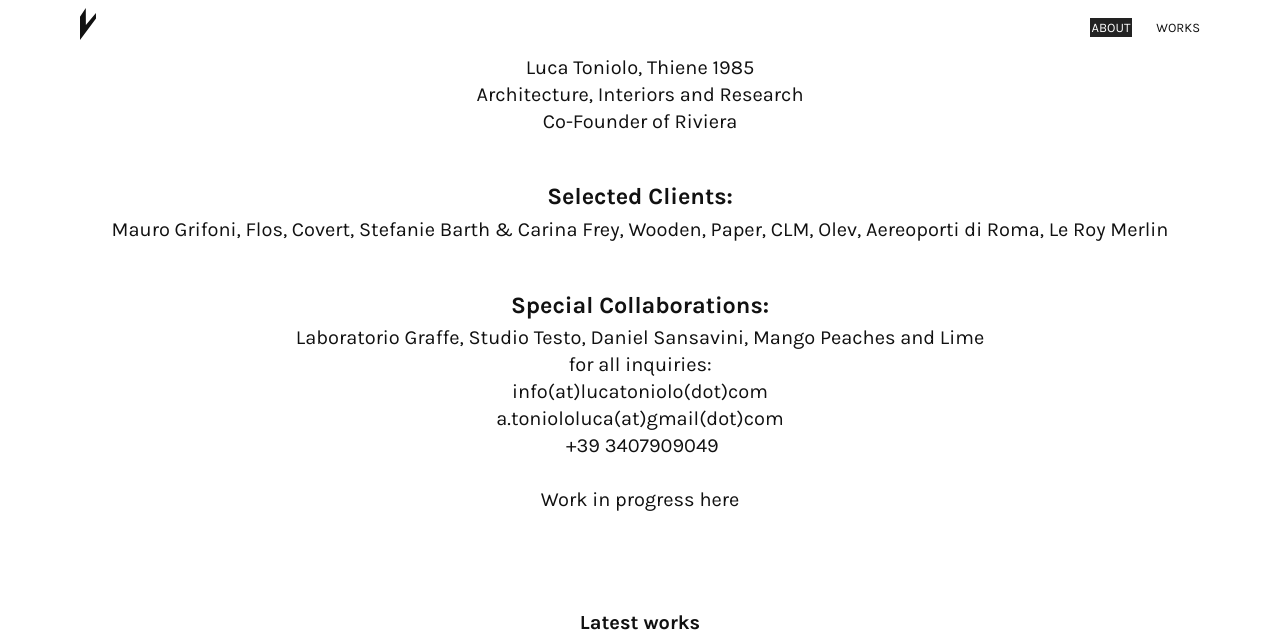
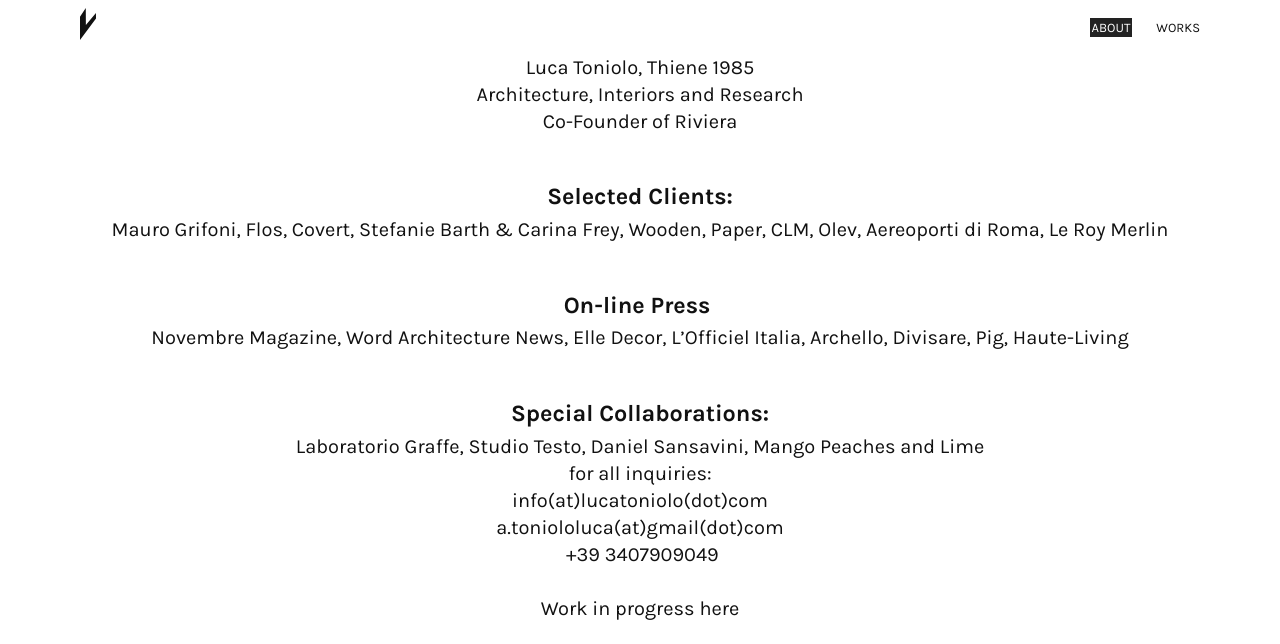
Before and after one commit to rzecchini/lucatoniolo, a Jekyll site: the page built from _pages/about.md, in a window 1280 px wide and 900 px high, cut to the strip 0-644 px from the top of the window. Built offline with Jekyll 4.4.1, drawn with Linux system fonts in a browser that asks for light colours.

Commit message:
Update Pages “about”

```diff
--- a/_pages/about.md
+++ b/_pages/about.md
@@ -1,7 +1,7 @@
 ---
+title: ' ABOUT'
 layout: default
 permalink: /about/
-title: ' ABOUT'
 ---
 Luca Toniolo, Thiene 1985 <br>
 Architecture, Interiors and Research <br>
@@ -11,6 +11,10 @@
 
 Mauro Grifoni, Flos, Covert, Stefanie Barth & Carina Frey, Wooden, Paper, CLM, Olev, Aereoporti di Roma, Le Roy Merlin
 
+### On-line Press
+
+Novembre Magazine, Word Architecture News, Elle Decor, L’Officiel Italia, Archello, Divisare, Pig, Haute-Living
+
 ### Special Collaborations:
 
 Laboratorio Graffe, Studio Testo, Daniel Sansavini, Mango Peaches and Lime
```
